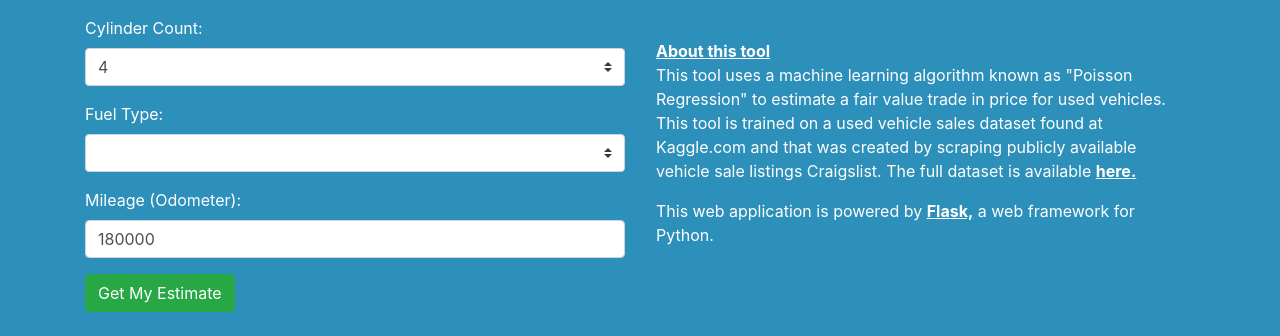
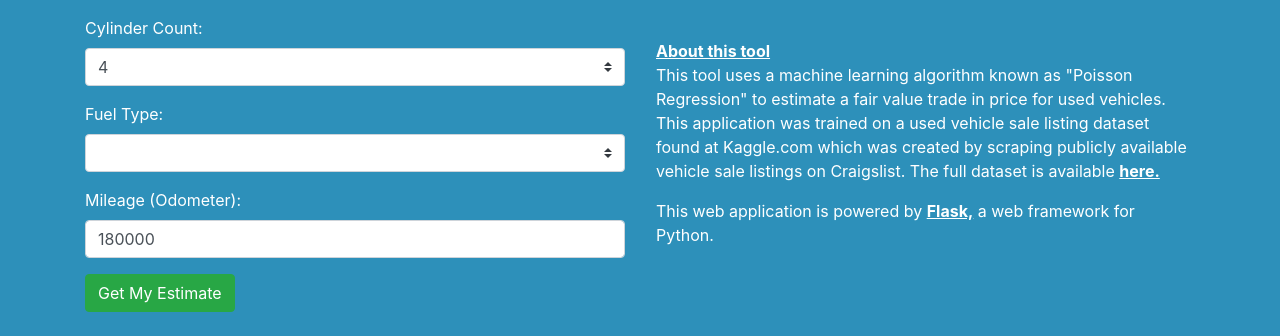
Before and after one commit to weberet/WGU_Capstone_UsedCarEstimation, a Flask app: page / in a window 1280 px wide. Shown: the part 622-958 px from the top of the page. Run offline with Flask 2, Linux system fonts and the light colour scheme; lists and menus that the app fills with data are empty; parts of the project's set-up code (start-up, migrations or seed data) failed here and were passed over; some libraries are stand-ins or nearby versions.

Commit message:
About this tool description fix

```diff
--- a/templates/index.html
+++ b/templates/index.html
@@ -179,8 +179,8 @@
             <tr style="height: 30%;">
               <td style="vertical-align: bottom; text-align: left;">
                 <p><b><u>About this tool</u></b><br>This tool uses a machine learning algorithm known as "Poisson Regression" to estimate
-                  a fair value trade in price for used vehicles. This tool is trained on a used vehicle sales dataset found at
-                  Kaggle.com and that was created by scraping publicly available vehicle sale listings Craigslist. The full dataset is
+                  a fair value trade in price for used vehicles. This application was trained on a used vehicle sale listing dataset found at
+                  Kaggle.com which was created by scraping publicly available vehicle sale listings on Craigslist. The full dataset is
                   available <b><u><a href="https://www.kaggle.com/austinreese/craigslist-carstrucks-data">here.</a></u></b></p>
                 <p>This web application is powered by <b><u><a href="https://flask.palletsprojects.com/en/1.1.x/">Flask,</a></u></b> a web framework for Python.</p>
                 <br>
```
